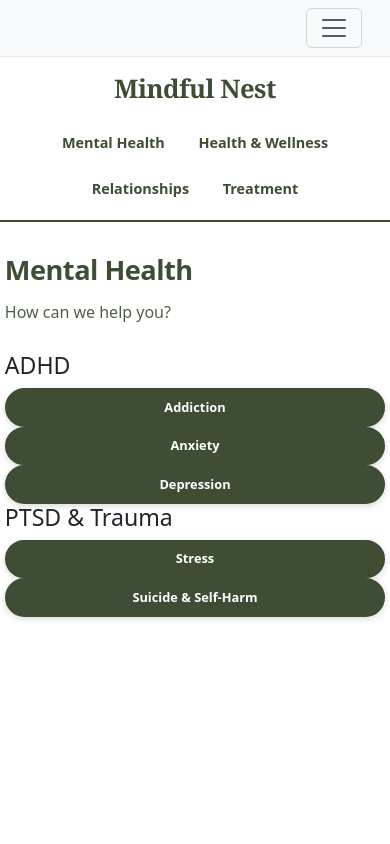
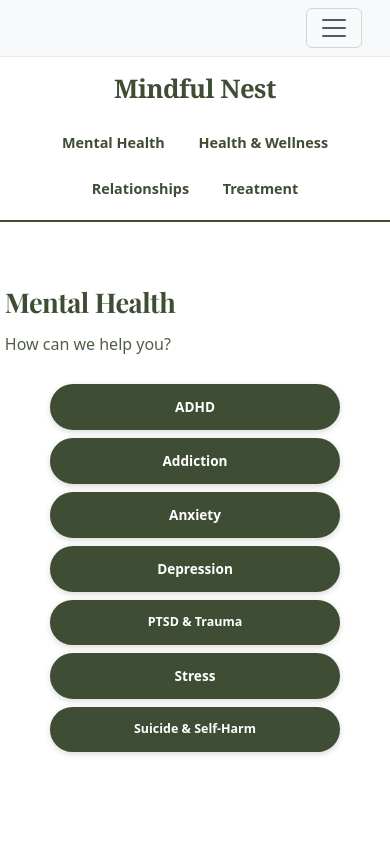
Before and after one commit to meent1612/Mindful-Nest, a React (Create React App) app: page /mental-health in a window 390 px wide. Shown: the top 844 px of the page. Built offline with nearby package versions, Linux system fonts and the light colour scheme.

Commit message:
added mental health page

```diff
--- a/src/components/MentalHealth.js
+++ /dev/null
@@ -1,56 +0,0 @@
-import React from 'react';
-import '../styles/MentalHealth.css';
-
-
-const MentalHealth = () => {
-  return (
-    <div className="mental-health-page">
-
-
-
-      <div className="mental-health-container">
-        {/* Header Section */}
-        <h1 className="mental-health-title">Mental Health</h1>
-        <p className="mental-health-subtitle">How can we help you?</p>
-
-        {/* Two Columns Layout */}
-        <div className="mental-health-columns">
-          {/* Left Column */}
-          <div className="mh-column">
-            <div className="mh-column-group">
-              <h3 className="mh-group-title">ADHD</h3>
-              <div className="mh-column-content">
-                <a href="#addiction" className="mental-health-card">
-                  <span className="mental-health-card-text">Addiction</span>
-                </a>
-                <a href="#anxiety" className="mental-health-card">
-                  <span className="mental-health-card-text">Anxiety</span>
-                </a>
-                <a href="#depression" className="mental-health-card">
-                  <span className="mental-health-card-text">Depression</span>
-                </a>
-              </div>
-            </div>
-          </div>
-
-          {/* Right Column */}
-          <div className="mh-column">
-            <div className="mh-column-group">
-              <h3 className="mh-group-title">PTSD & Trauma</h3>
-              <div className="mh-column-content">
-                <a href="#stress" className="mental-health-card">
-                  <span className="mental-health-card-text">Stress</span>
-                </a>
-                <a href="#suicide-self-harm" className="mental-health-card">
-                  <span className="mental-health-card-text">Suicide & Self-Harm</span>
-                </a>
-              </div>
-            </div>
-          </div>
-        </div>
-      </div>
-    </div>
-  );
-};
-
-export default MentalHealth;
--- /dev/null
+++ b/src/components/MentalHealth.jsx
@@ -0,0 +1,39 @@
+import React from 'react';
+import { Link } from 'react-router-dom';
+import '../styles/MentalHealth.css';
+
+const MentalHealth = () => {
+  const mentalHealthCategories = [
+    'ADHD',
+    'Addiction',
+    'Anxiety',
+    'Depression',
+    'PTSD & Trauma',
+    'Stress',
+    'Suicide & Self-Harm'
+  ];
+
+  return (
+    <div className="mental-health-page">
+      <div className="mental-health-container">
+
+        <h1 className="mental-health-title">Mental Health</h1>
+        <p className="mental-health-subtitle">How can we help you?</p>
+
+        <div className="mental-health-grid">
+          {mentalHealthCategories.map((category, index) => (
+            <Link
+              key={index}
+              to={`/mental-health/${category.toLowerCase().replace(/\s+/g, '-').replace(/&/g, '').replace(/-+/g, '-')}`}
+              className="mental-health-card"
+            >
+              <span className="mental-health-card-text">{category}</span>
+            </Link>
+          ))}
+        </div>
+      </div>
+    </div>
+  );
+};
+
+export default MentalHealth;
--- a/src/styles/MentalHealth.css
+++ b/src/styles/MentalHealth.css
@@ -1,7 +1,7 @@
 .mental-health-page {
   min-height: 100vh;
   background: #ffffff;
-  padding: 2rem 0;
+  padding: 4rem 0 4rem 0;
 }
 
 .mental-health-container {
@@ -11,7 +11,8 @@
 }
 
 .mental-health-title {
-  font-size: 5rem;
+  font-family: 'Playfair Display', serif;
+  font-size: 7rem;
   color: #3E4D34;
   text-align: left;
   margin-bottom: 0.8rem;
@@ -37,20 +38,21 @@
 
 .mental-health-card {
   background: #3E4D34;
-  padding: 0.8rem 1rem;
-  border-radius: 30px;
+  padding: 1rem 1.2rem;
+  border-radius: 32px;
   text-decoration: none;
   color: white;
   text-align: center;
   box-shadow: 0 2px 6px rgba(62, 77, 52, 0.2);
   transition: all 0.3s ease;
   border: 2px solid #3E4D34;
-  min-height: 45px;
+  min-height: 55px;
   display: flex;
   align-items: center;
   justify-content: center;
   position: relative;
   overflow: hidden;
+  animation: slideUp 0.4s ease forwards;
 }
 
 .mental-health-card::before {
@@ -76,7 +78,7 @@
 }
 
 .mental-health-card-text {
-  font-size: 0.85rem;
+  font-size: 0.95rem;
   font-weight: 600;
   text-align: center;
   line-height: 1.2;
@@ -85,8 +87,9 @@
 }
 
 /* Specific styling for longer text items */
-.mental-health-card:nth-child(5) .mental-health-card-text {
-  font-size: 0.78rem;
+.mental-health-card:nth-child(5) .mental-health-card-text,
+.mental-health-card:nth-child(7) .mental-health-card-text {
+  font-size: 0.88rem;
 }
 
 /* Responsive Design */
@@ -114,17 +117,18 @@
   }
 
   .mental-health-card {
-    padding: 0.7rem 0.9rem;
-    min-height: 40px;
-    border-radius: 25px;
+    padding: 0.9rem 1.1rem;
+    min-height: 48px;
+    border-radius: 28px;
   }
 
   .mental-health-card-text {
-    font-size: 0.82rem;
+    font-size: 0.87rem;
   }
 
-  .mental-health-card:nth-child(5) .mental-health-card-text {
-    font-size: 0.75rem;
+  .mental-health-card:nth-child(5) .mental-health-card-text,
+  .mental-health-card:nth-child(7) .mental-health-card-text {
+    font-size: 0.8rem;
   }
 }
 
@@ -145,17 +149,18 @@
   }
 
   .mental-health-card {
-    padding: 0.6rem 0.8rem;
-    min-height: 38px;
-    border-radius: 22px;
+    padding: 0.8rem 1rem;
+    min-height: 45px;
+    border-radius: 25px;
   }
 
   .mental-health-card-text {
-    font-size: 0.8rem;
+    font-size: 0.85rem;
   }
 
-  .mental-health-card:nth-child(5) .mental-health-card-text {
-    font-size: 0.72rem;
+  .mental-health-card:nth-child(5) .mental-health-card-text,
+.mental-health-card:nth-child(7) .mental-health-card-text {
+    font-size: 0.78rem;
   }
 }
 
@@ -171,10 +176,6 @@
   }
 }
 
-.mental-health-card {
-  animation: slideUp 0.4s ease forwards;
-}
-
 .mental-health-card:nth-child(1) { animation-delay: 0.1s; }
 .mental-health-card:nth-child(2) { animation-delay: 0.2s; }
 .mental-health-card:nth-child(3) { animation-delay: 0.3s; }
```
